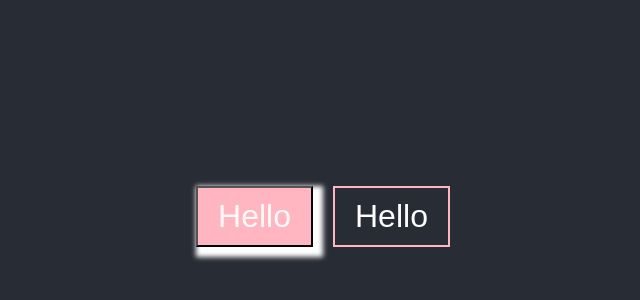
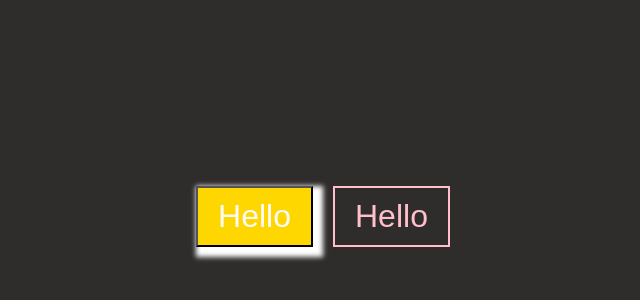
Before and after one commit to ArtLevel/Styled-Components, a React (Create React App) app: page / in a window 1280 px wide. Shown: the part 184-484 px from the top of the page, without its empty margins (317-957 px from the left). Built offline with nearby package versions, Linux system fonts and the light colour scheme.

Commit message:
StyledComponents Theme

```diff
--- a/src/App.tsx
+++ b/src/App.tsx
@@ -2,16 +2,14 @@ import React from 'react'
 import './App.css'
 import { StyledBtn } from './components/Button.styled'
 import { Box } from './components/Box.styled'
+import { theme } from './styles/Theme.styled'
 
 function App() {
 	return (
 		<div className='App'>
 			<Box>
-				{/*<StyledBtn color='green' fontSize='4rem'>Hello</StyledBtn>*/}
-				{/*<StyledBtn color='red' fontSize='20px'>Hello</StyledBtn>*/}
-				{/*<StyledBtn>Hello</StyledBtn>*/}
-				<StyledBtn btnType='primary' active>Hello</StyledBtn>
-				<StyledBtn btnType='outlined'>Hello</StyledBtn>
+				<StyledBtn color={theme.colors.primary} btnType='primary' active>Hello</StyledBtn>
+				<StyledBtn color={theme.colors.secondary} btnType='outlined'>Hello</StyledBtn>
 			</Box>
 		</div>
 	)
--- a/src/components/Box.styled.tsx
+++ b/src/components/Box.styled.tsx
@@ -1,5 +1,6 @@
 import { styled } from 'styled-components'
 import { Link } from './Link.styled'
+import { theme } from '../styles/Theme.styled'
 
 export const Box = styled.div`
   width: 100%;
@@ -18,7 +19,7 @@ export const Box = styled.div`
     cursor: zoom-in;
   }
 
-  @media screen and (max-width: 800px) {
+  @media ${theme.media.tablet} {
     flex-direction: column;
   }
 `
--- a/src/components/Button.styled.tsx
+++ b/src/components/Button.styled.tsx
@@ -1,5 +1,4 @@
 import { css, styled } from 'styled-components'
-import { MyAnimation } from '../styles/animation/Animations'
 
 interface IStyledBtn {
 	color?: string
@@ -19,7 +18,8 @@ export const StyledBtn = styled.button<IStyledBtn>`
     background-color: transparent;
 
     &:hover {
-      background-color: lightpink;
+      background-color: ${props => props.color || 'lightpink'};
+      color: white;
     }
   `}
 
@@ -38,12 +38,3 @@ export const StyledBtn = styled.button<IStyledBtn>`
     box-shadow: 5px 5px 5px 5px white;
   `}
 `
-
-export const SuperButton = styled(StyledBtn)`
-  border-radius: 15px;
-  background-color: orange;
-
-  &:hover {
-    animation: ${MyAnimation} 2s ease-out infinite;
-  }
-`
--- a/src/index.tsx
+++ b/src/index.tsx
@@ -2,13 +2,15 @@ import React from 'react'
 import ReactDOM from 'react-dom/client'
 import App from './App'
 import { GlobalStyles } from './styles/GlobalStyles'
+import { ThemeProvider } from 'styled-components'
+import { theme } from './styles/Theme.styled'
 
 const root = ReactDOM.createRoot(
 	document.getElementById('root') as HTMLElement
 )
 root.render(
-	<React.StrictMode>
+	<ThemeProvider theme={theme}>
 		<App />
 		<GlobalStyles />
-	</React.StrictMode>
+	</ThemeProvider>
 )
--- a/src/styles/GlobalStyles.tsx
+++ b/src/styles/GlobalStyles.tsx
@@ -1,4 +1,5 @@
 import { createGlobalStyle } from 'styled-components'
+import { theme } from './Theme.styled'
 
 export const GlobalStyles = createGlobalStyle`
   *,
@@ -16,7 +17,7 @@ export const GlobalStyles = createGlobalStyle`
     sans-serif;
     -webkit-font-smoothing: antialiased;
     -moz-osx-font-smoothing: grayscale;
-    background-color: #282c34;
+    background-color: ${theme.colors.grey.dark};
   }
 
   code {
--- /dev/null
+++ b/src/styles/Theme.styled.tsx
@@ -0,0 +1,15 @@
+export const theme = {
+	colors: {
+		primary: 'gold',
+		secondary: 'pink',
+		grey: {
+			dark: '#2f2c2c',
+			light: '#d2d2d2'
+		}
+	},
+
+	media: {
+		tablet: 'screen and (max-width: 786px)',
+		mobile: 'screen and (max-width: 576px)'
+	}
+}
```
